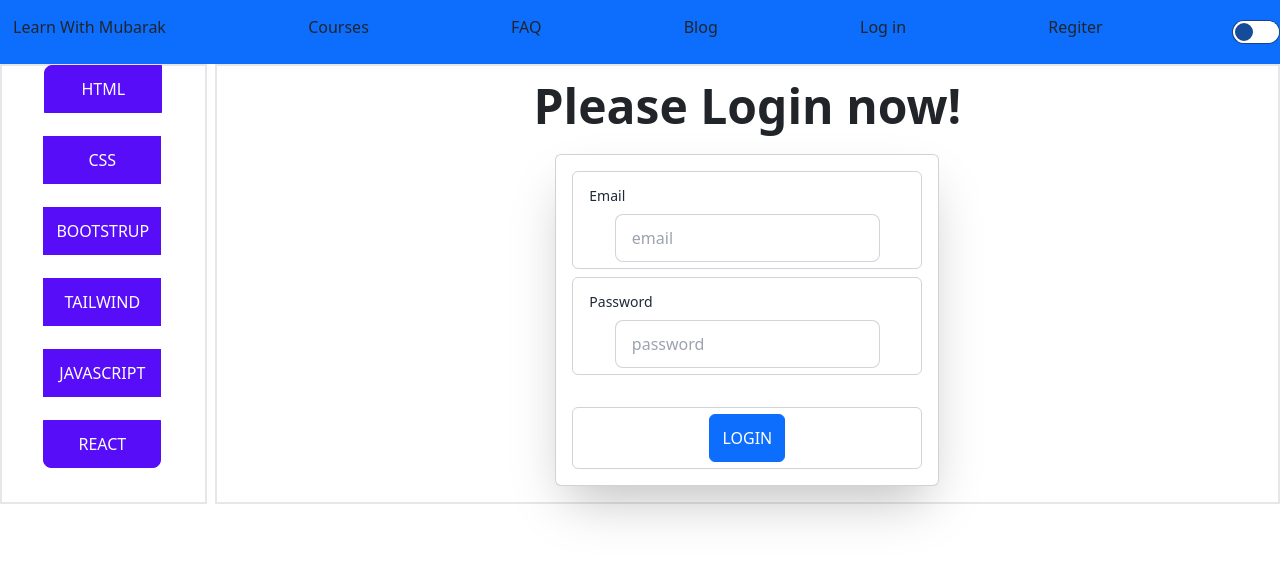
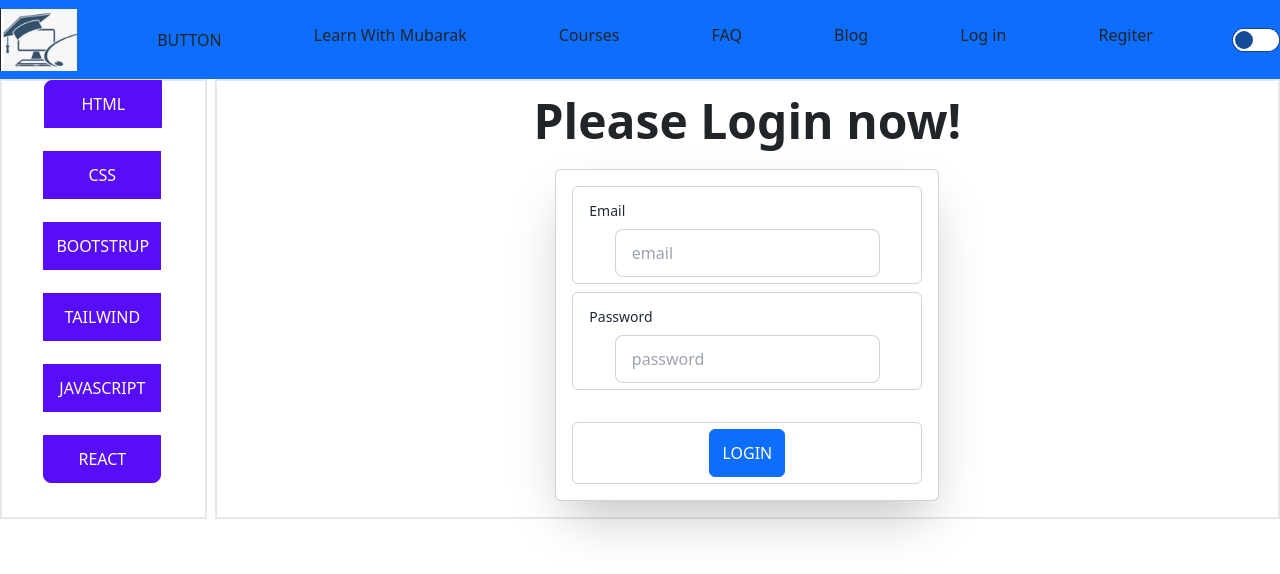
Before and after one commit to ICTMubarak/learning-platform-client-a10, a React (Create React App) app: page /login in a window 1280 px wide. Shown: the top 574 px of the page. Built offline with nearby package versions, Linux system fonts and the light colour scheme; no server answers.

Commit message:
Added a Logo

```diff
--- a/src/components/Header.js
+++ b/src/components/Header.js
@@ -1,7 +1,8 @@
 import React from 'react';
 import { useContext } from 'react';
-import { Link } from 'react-router-dom';
+import { Link, Navigate } from 'react-router-dom';
 import { AuthContext } from '../contexts/UserContex';
+import LWMLogo from '../LWMLogo.jpg';
 
 
 const Header = () => {
@@ -18,6 +19,8 @@ const Header = () => {
     return (
         <div>
                 <div className="navbar bg-primary text-primary-content">
+                <img src={LWMLogo}/>
+                <button className="btn">Button</button>
                      <Link to='/' className="btn btn-ghost normal-case text-xl">Learn With Mubarak</Link>
                      <Link className="btn btn-ghost normal-case text-xl" to='/'>Courses</Link>
                      <Link className="btn btn-ghost normal-case text-xl" to='/fqa'>FAQ</Link>
```
Also changed, not shown: src/LWMLogo.jpg (added).
